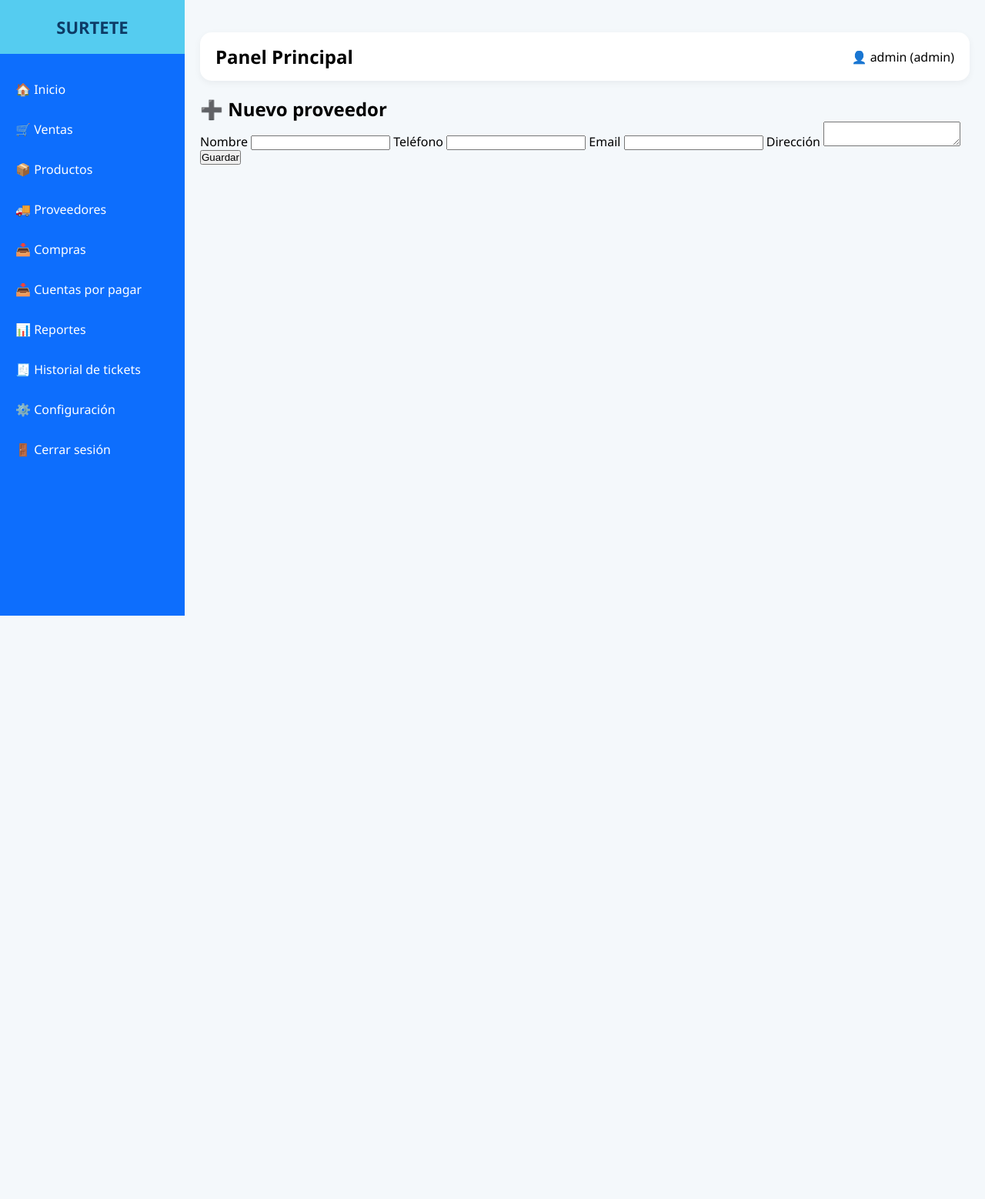
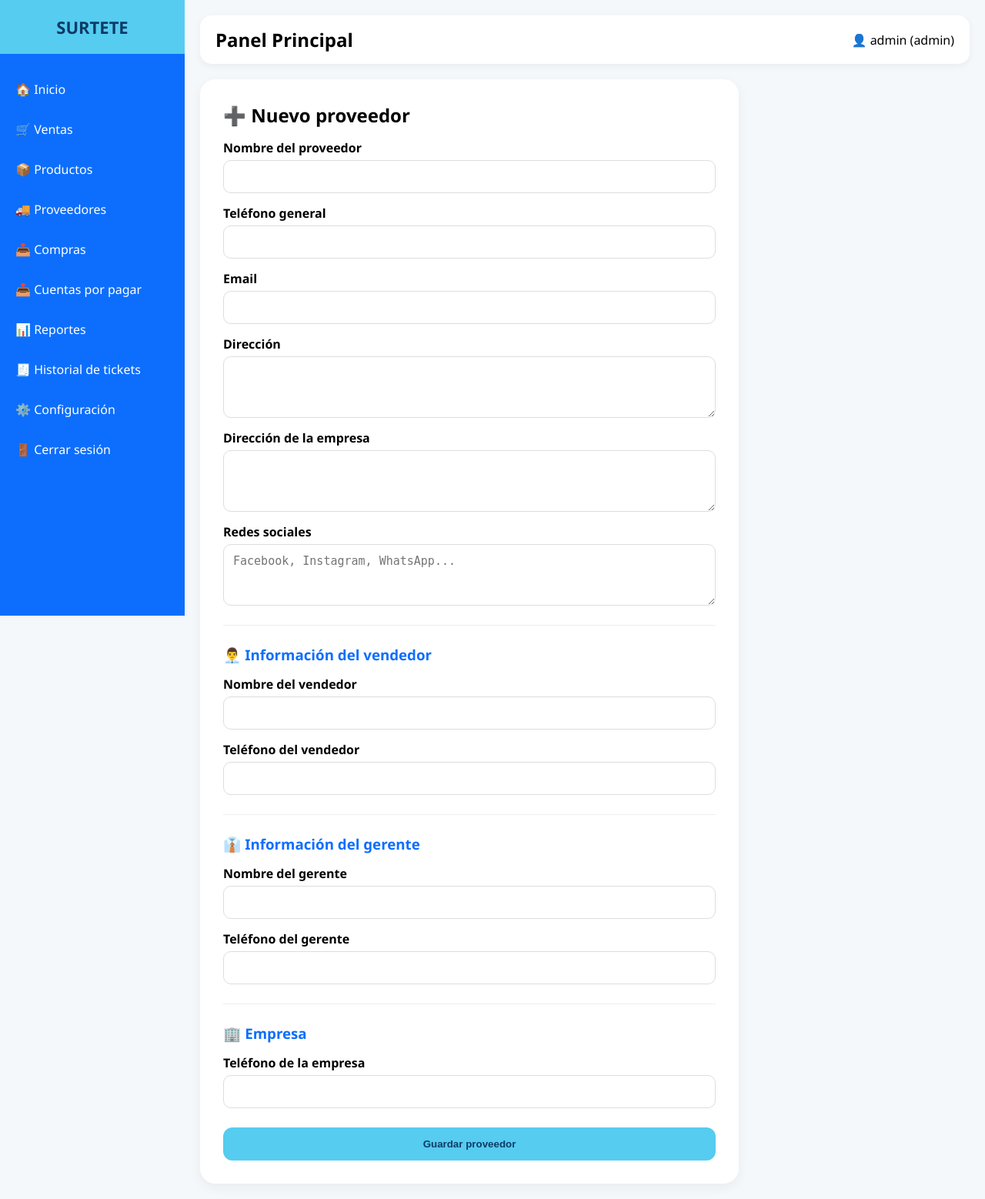
Before and after one commit to steechev-hub/abarrotes, a PHP site: page /proveedores/crear.php in a window 1280 px wide. Shown: the whole page at 77% size. Before the commit the page ends 800 px from the top, so only its background shows below. Run offline with PHP 8.4, Linux system fonts and the light colour scheme; a user stored in the database is signed in.

Commit message:
CAMBIOS PROVEEDOR Y COMPRAS POR PAGAR

```diff
--- a/proveedores/crear.php
+++ b/proveedores/crear.php
@@ -1,9 +1,6 @@
 <?php
 session_start();
 include("../config/db.php");
-
-var_dump($_POST);
-
 
 if($_SERVER['REQUEST_METHOD'] == 'POST'){
 
@@ -12,11 +9,60 @@ if($_SERVER['REQUEST_METHOD'] == 'POST'){
     $email = $_POST['email'];
     $direccion = $_POST['direccion'];
 
-    $sql = "INSERT INTO proveedores (nombre, telefono, email, direccion)
-            VALUES (?, ?, ?, ?)";
+    $empresa_direccion = $_POST['empresa_direccion'];
+    $redes_sociales = $_POST['redes_sociales'];
+
+    $vendedor_nombre = $_POST['vendedor_nombre'];
+    $gerente_nombre = $_POST['gerente_nombre'];
+
+    $vendedor_telefono = $_POST['vendedor_telefono'];
+    $gerente_telefono = $_POST['gerente_telefono'];
+
+    $empresa_telefono = $_POST['empresa_telefono'];
+
+    $sql = "
+    INSERT INTO proveedores (
+
+        nombre,
+        telefono,
+        email,
+        direccion,
+
+        empresa_direccion,
+        redes_sociales,
+
+        vendedor_nombre,
+        gerente_nombre,
+
+        vendedor_telefono,
+        gerente_telefono,
+
+        empresa_telefono
+
+    ) VALUES (?, ?, ?, ?, ?, ?, ?, ?, ?, ?, ?)
+    ";
 
     $stmt = $conexion->prepare($sql);
-    $stmt->execute([$nombre, $telefono, $email, $direccion]);
+
+    $stmt->execute([
+
+        $nombre,
+        $telefono,
+        $email,
+        $direccion,
+
+        $empresa_direccion,
+        $redes_sociales,
+
+        $vendedor_nombre,
+        $gerente_nombre,
+
+        $vendedor_telefono,
+        $gerente_telefono,
+
+        $empresa_telefono
+
+    ]);
 
     header("Location: proveedores.php");
     exit();
@@ -43,10 +89,10 @@ if($_SERVER['REQUEST_METHOD'] == 'POST'){
 
 <form method="POST">
 
-<label>Nombre</label>
+<label>Nombre del proveedor</label>
 <input type="text" name="nombre" required>
 
-<label>Teléfono</label>
+<label>Teléfono general</label>
 <input type="text" name="telefono">
 
 <label>Email</label>
@@ -55,7 +101,43 @@ if($_SERVER['REQUEST_METHOD'] == 'POST'){
 <label>Dirección</label>
 <textarea name="direccion"></textarea>
 
-<button type="submit" class="btn">Guardar</button>
+<label>Dirección de la empresa</label>
+<textarea name="empresa_direccion"></textarea>
+
+<label>Redes sociales</label>
+<textarea name="redes_sociales"
+placeholder="Facebook, Instagram, WhatsApp..."></textarea>
+
+<hr>
+
+<h3>👨‍💼 Información del vendedor</h3>
+
+<label>Nombre del vendedor</label>
+<input type="text" name="vendedor_nombre">
+
+<label>Teléfono del vendedor</label>
+<input type="text" name="vendedor_telefono">
+
+<hr>
+
+<h3>👔 Información del gerente</h3>
+
+<label>Nombre del gerente</label>
+<input type="text" name="gerente_nombre">
+
+<label>Teléfono del gerente</label>
+<input type="text" name="gerente_telefono">
+
+<hr>
+
+<h3>🏢 Empresa</h3>
+
+<label>Teléfono de la empresa</label>
+<input type="text" name="empresa_telefono">
+
+<button type="submit" class="btn">
+    Guardar proveedor
+</button>
 
 </form>
 
@@ -64,3 +146,57 @@ if($_SERVER['REQUEST_METHOD'] == 'POST'){
 
 </body>
 </html>
+<style>
+
+    .form-container{
+    background:white;
+    padding:30px;
+    border-radius:20px;
+    box-shadow:0 5px 15px rgba(0,0,0,0.05);
+    max-width:700px;
+}
+
+form{
+    display:flex;
+    flex-direction:column;
+}
+
+label{
+    margin-top:15px;
+    margin-bottom:5px;
+    font-weight:bold;
+}
+
+input,
+textarea{
+    padding:12px;
+    border:1px solid #ddd;
+    border-radius:10px;
+    font-size:15px;
+}
+
+textarea{
+    min-height:80px;
+}
+
+hr{
+    margin:25px 0;
+    border:none;
+    border-top:1px solid #eee;
+}
+
+h3{
+    color:#0d6efd;
+}
+
+.btn{
+    margin-top:25px;
+    background:#55ccf0;
+    color:#0d3b66;
+    border:none;
+    padding:14px;
+    border-radius:12px;
+    cursor:pointer;
+    font-weight:bold;
+}
+</style>
```
Also changed, not shown: compras/abonar.php (added, +220 -0 lines), compras/index.php (+149 -9 lines), pos_abarrotes(4).sql (renamed from pos_abarrotes(3).sql, +62 -11 lines).
